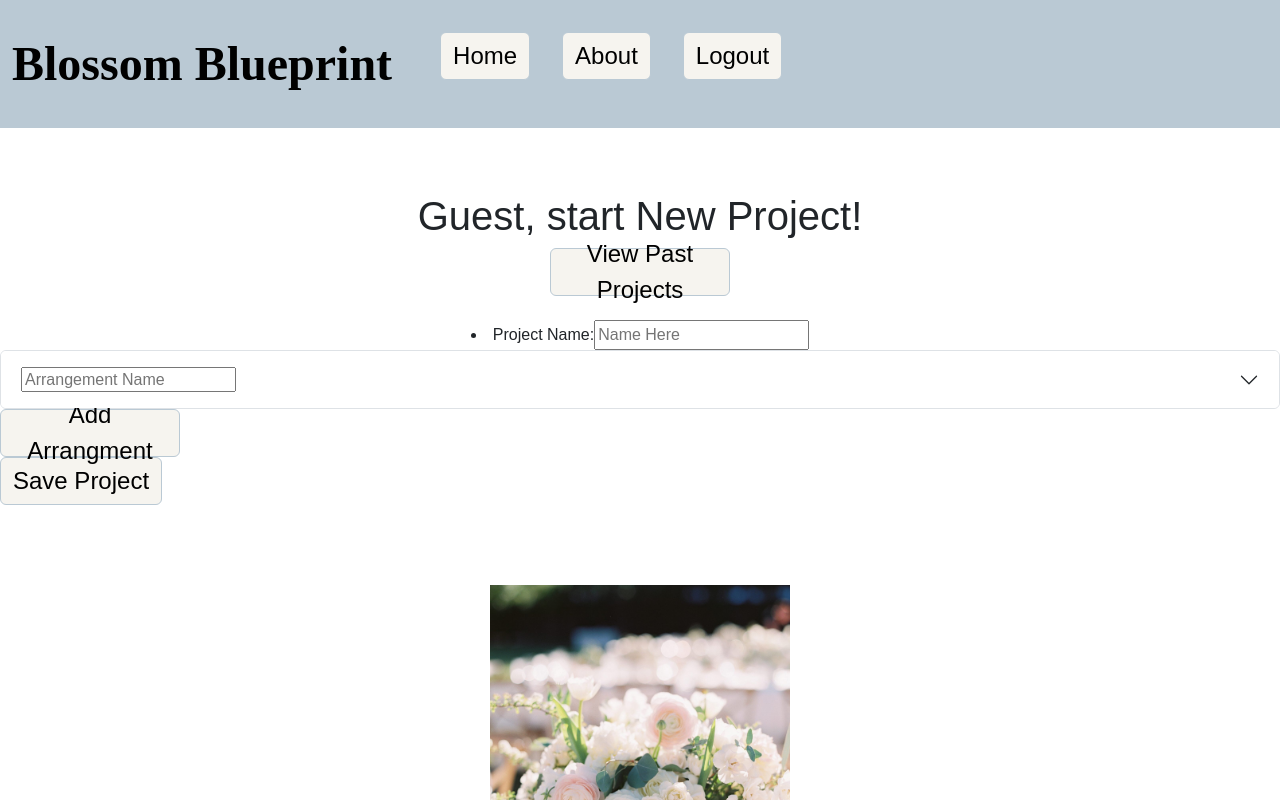
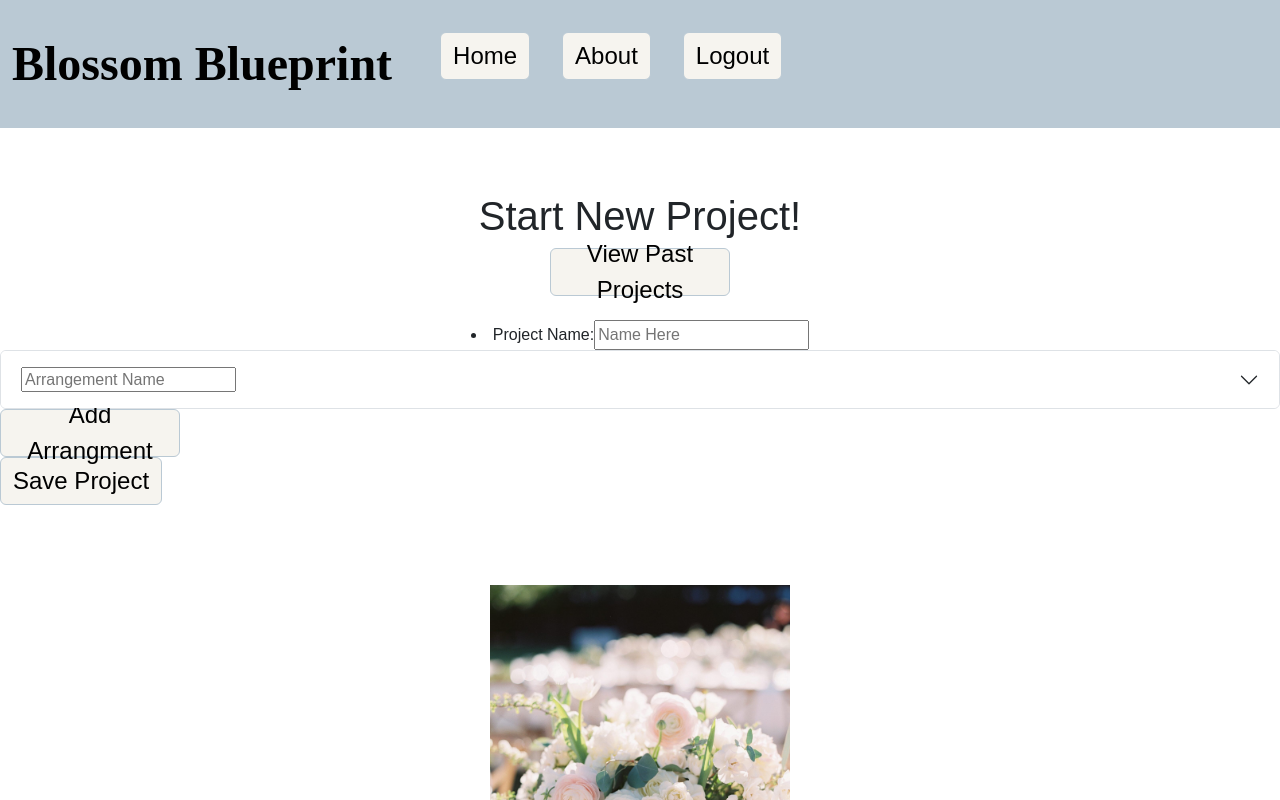
Before and after one commit to libbynic/flowers, a React (Vite) app: page /projects in a window 1280 px wide. Shown: the top 800 px of the page. Built offline with nearby package versions, Linux system fonts and the light colour scheme; a web font is replaced by a local one.

Commit message:
update projects

```diff
--- a/src/projects/projects.jsx
+++ b/src/projects/projects.jsx
@@ -121,7 +121,8 @@ function updateFlowerStems(arrangementId, flowerId, value) {
   return (
    <main>
             <div className="center-div">
-                <h1>{user ? user.email : 'Guest'}, start New Project!</h1>
+              {/* {user ? user.email : 'Guest'}, */}
+                <h1> Start New Project!</h1>
                 <div className="form-buttons">
                     <button type="button" className="btn btn-outline-success" onClick={loadProjects}>View Past Projects</button>
                 </div>
```
